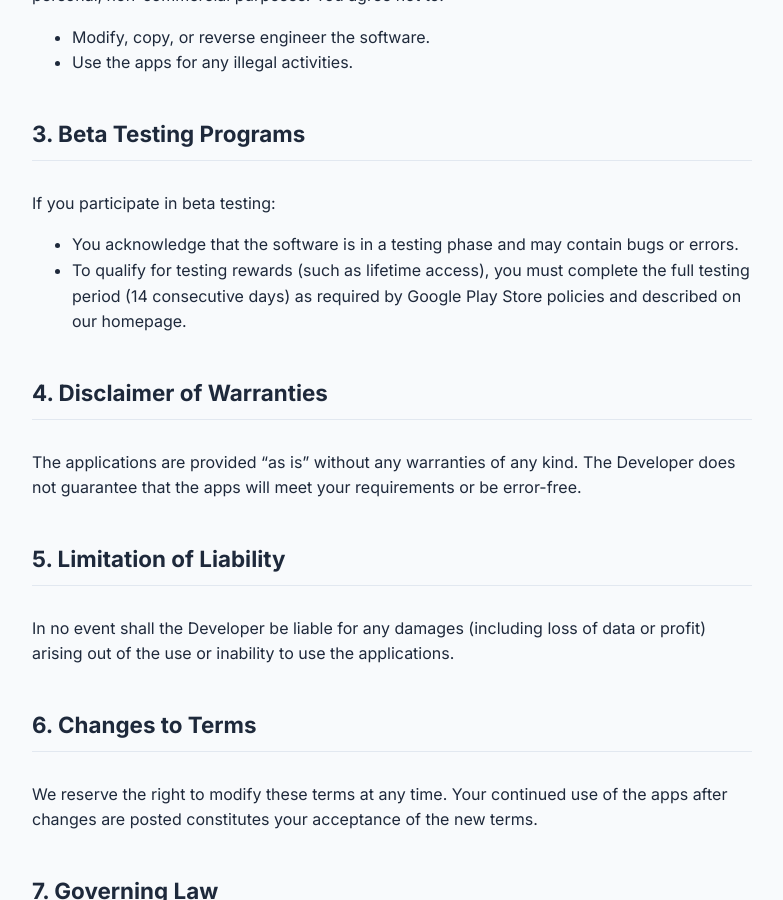
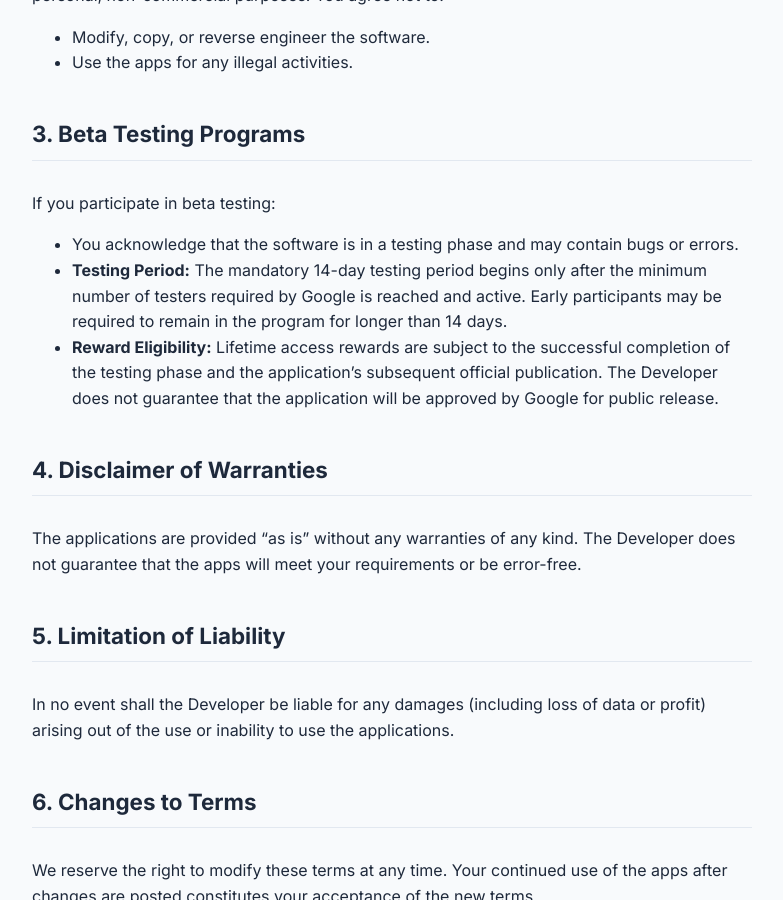
Before and after one commit to digitalcreat0r/sitoweb, a Jekyll site: the page built from terms-of-use.md, in a window 1280 px wide and 900 px high, scrolled down 584 px. Shown: the whole window, without its empty margins (248-1031 px from the left). Built offline with Jekyll 4.4.1, drawn with Linux system fonts in a browser that asks for light colours.

Commit message:
sistemazioni

```diff
--- a/index.html
+++ b/index.html
@@ -52,14 +52,14 @@ title: Niche Mobile Apps & Beta Testing
 <section id="testing">
     <h2><i class="fa-solid fa-vial"></i> Become a Beta&nbsp;Tester</h2>
     <div class="tester-box">
-        <p>Google requires at least <strong>12&nbsp;testers</strong> for at least <strong>14&nbsp;consecutive&nbsp;days</strong> before an app can be released to the Play&nbsp;Store.<br>If you want to support my work, please follow the steps below:</p>
+        <p>Google requires a group of at least <strong>20&nbsp;testers</strong> to be active for <strong>14&nbsp;consecutive&nbsp;days</strong> before an app can be released. <strong>Note:</strong> The 14-day countdown starts only once the full group is active. If you join early, you may need to keep the app installed for a longer period until the goal is reached.</p>
 
         <div class="reward-badge">
             <div class="reward-header">
                 <i class="fa-solid fa-gift"></i>
                 <strong>Tester Reward:</strong>
             </div>
-            <p>As a thank you, all testers who complete the required 14&#8209day&nbsp;period will receive <strong>lifetime&nbsp;free&nbsp;access</strong> to the full&nbsp;version of the tested&nbsp;app!</p>
+            <p>As a thank you, testers who complete the full testing phase will receive <strong>lifetime&nbsp;free&nbsp;access</strong> to the app, provided it is successfully approved and published on the Play&nbsp;Store.</p>
         </div>
 
         <p class="tester-note">
--- a/terms-of-use.md
+++ b/terms-of-use.md
@@ -23,7 +23,8 @@ We grant you a personal, non-transferable, and non-exclusive license to use our
 ## 3. Beta Testing Programs
 If you participate in beta testing:
 - You acknowledge that the software is in a testing phase and may contain bugs or errors.
-- To qualify for testing rewards (such as lifetime access), you must complete the full testing period (14 consecutive days) as required by Google Play Store policies and described on our homepage.
+- **Testing Period:** The mandatory 14-day testing period begins only after the minimum number of testers required by Google is reached and active. Early participants may be required to remain in the program for longer than 14 days.
+- **Reward Eligibility:** Lifetime access rewards are subject to the successful completion of the testing phase and the application's subsequent official publication. The Developer does not guarantee that the application will be approved by Google for public release.
 
 ## 4. Disclaimer of Warranties
 The applications are provided "as is" without any warranties of any kind. The Developer does not guarantee that the apps will meet your requirements or be error-free.
```
